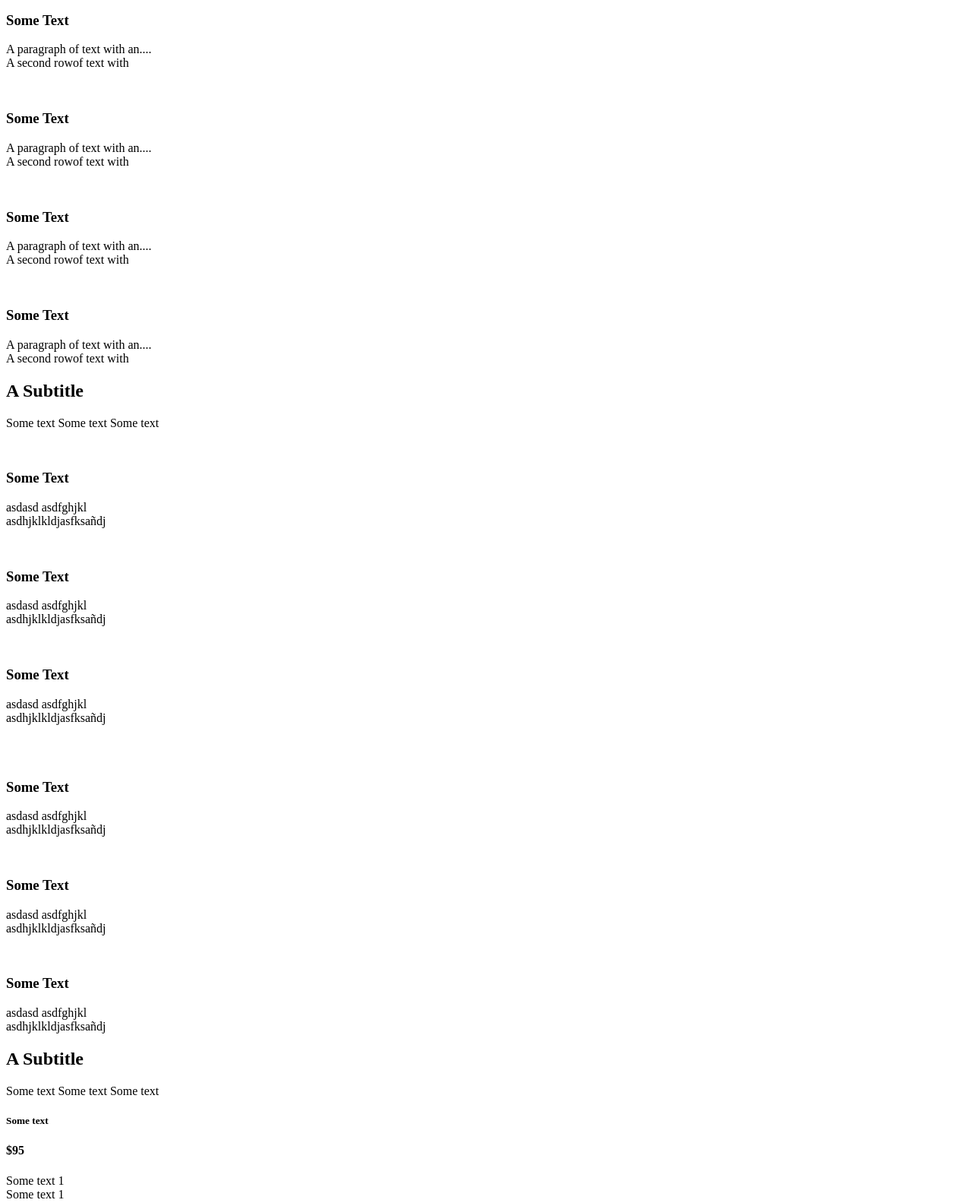
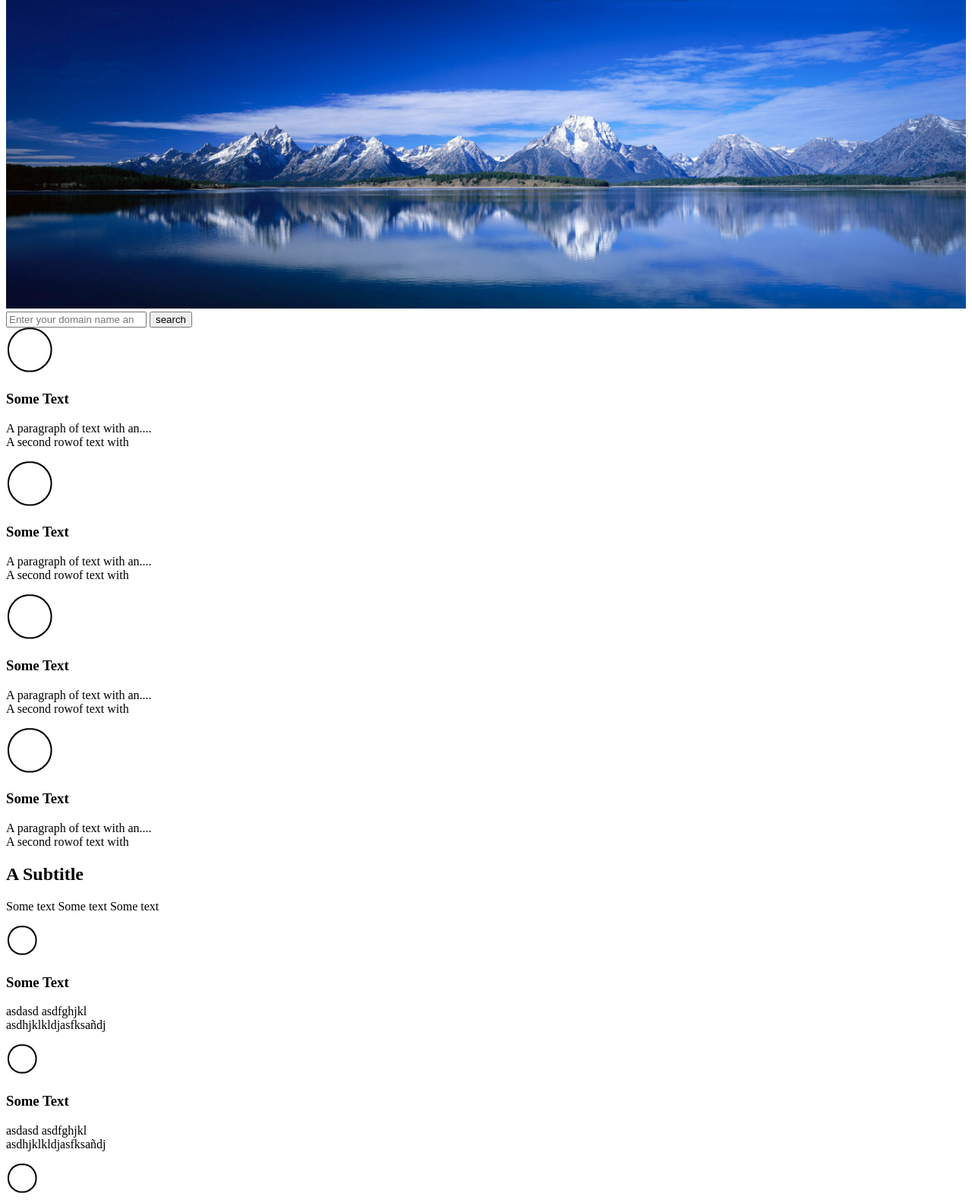
Before and after one commit to sminagawa/coderhouse-camada-1322, a plain HTML site: page TP1/index.html in a window 1280 px wide. Shown: the part 83-1666 px from the top of the page at 76% size. Drawn offline with Linux system fonts and the light colour scheme.

Commit message:
refresh archives

```diff
--- a/TP1/index.html
+++ b/TP1/index.html
@@ -3,21 +3,16 @@
 <head>
 	<meta charset="UTF-8">
 	<title>Mi primer sitio</title>
+
+	<link rel="stylesheet" href="path/to/font-awesome/css/font-awesome.min.css">
+
 </head>
 <body>
 
-	<!--
-	Etiqueta Semántica
-		<section>
-		<nav>
-		<article>
-		<aside>
-		<header>
-		<footer>
-	-->
+	<!-- BARRA DE NAVEGACION -->
 
 	<header>
-		<img src="" alt="">
+		<a href="index.html"><img src="images/logo.jpg" alt=""></a>
 		<nav>
 			<a href="">HOME</a>
 			<a href="">CONTACT</a>
@@ -26,34 +21,44 @@
 
 
 	<main>
-		<img src="" alt="">
+		<img src="images/image-main.jpg" alt="" width="100%">
 	</main>
+
+
+	<!-- SEARCH -->
+
+	<form action="">
+		<input type="search" placeholder="Enter your domain name and hit enter">
+		<button> search </button>
+	</form>
+
+
 
 
 	<section>
 		<article>
-			<img src="" alt="">
+			<img src="images/round.png" alt="">
 			<h3>Some Text</h3>
 			<p>A paragraph of text with an....
 			<br>A second rowof text with</p>
 		</article>
 
 		<article>
-			<img src="" alt="">
+			<img src="images/round.png" alt="">
 			<h3>Some Text</h3>
 			<p>A paragraph of text with an....
 			<br>A second rowof text with</p>
 		</article>
 
 		<article>
-			<img src="" alt="">
+			<img src="images/round.png" alt="">
 			<h3>Some Text</h3>
 			<p>A paragraph of text with an....
 			<br>A second rowof text with</p>
 		</article>
 
 		<article>
-			<img src="" alt="">
+			<img src="images/round.png" alt="">
 			<h3>Some Text</h3>
 			<p>A paragraph of text with an....
 			<br>A second rowof text with</p>
@@ -70,21 +75,21 @@
 	<section>
 		<div>
 			<article>
-				<img src="" alt="">
+				<img src="images/round-02.png" alt="">
 				<h3>Some Text</h3>
 				<p>asdasd asdfghjkl
 				<br>asdhjklkldjasfksañdj</p>
 			</article>
 
 			<article>
-				<img src="" alt="">
+				<img src="images/round-02.png" alt="">
 				<h3>Some Text</h3>
 				<p>asdasd asdfghjkl
 				<br>asdhjklkldjasfksañdj</p>
 			</article>
 
 			<article>
-				<img src="" alt="">
+				<img src="images/round-02.png" alt="">
 				<h3>Some Text</h3>
 				<p>asdasd asdfghjkl
 				<br>asdhjklkldjasfksañdj</p>
@@ -92,26 +97,26 @@
 		</div>
 
 		<div>
-			<img src="" alt="">
+			<img src="images/cellphone.png" alt="">
 		</div>
 
 		<div>
 			<article>
-				<img src="" alt="">
+				<img src="images/round-02.png" alt="">
 				<h3>Some Text</h3>
 				<p>asdasd asdfghjkl
 				<br>asdhjklkldjasfksañdj</p>
 			</article>
 
 			<article>
-				<img src="" alt="">
+				<img src="images/round-02.png" alt="">
 				<h3>Some Text</h3>
 				<p>asdasd asdfghjkl
 				<br>asdhjklkldjasfksañdj</p>
 			</article>
 
 			<article>
-				<img src="" alt="">
+				<img src="images/round-02.png" alt="">
 				<h3>Some Text</h3>
 				<p>asdasd asdfghjkl
 				<br>asdhjklkldjasfksañdj</p>
```
Also changed, not shown: TP1/images/cellphone.png (added), TP1/images/image-main.jpg (added), TP1/images/logo.jpg (added), TP1/images/round-02.png (added), TP1/images/round.png (added), 1 other file.
